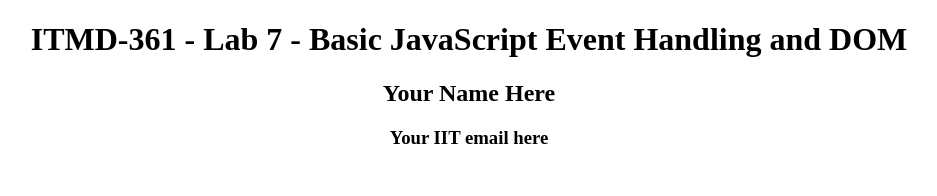
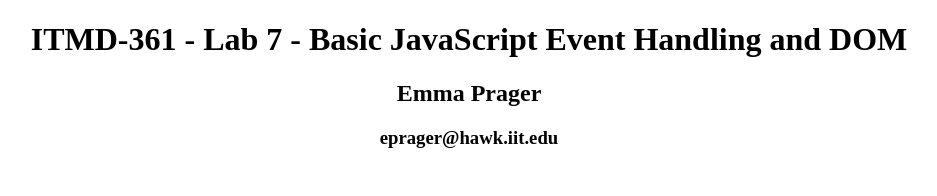
Before and after one commit to eprager/itmd361-lab7, a plain HTML site: page lab7.html in a window 1280 px wide. Shown: the top 196 px of the page, without its empty margins (171-1108 px from the left). Drawn offline with Linux system fonts and the light colour scheme.

Commit message:
update name and email

```diff
--- a/lab7.html
+++ b/lab7.html
@@ -8,8 +8,8 @@
 </head>
 <body>
 	<h1 class="center">ITMD-361 - Lab 7 - Basic JavaScript Event Handling and DOM</h1>
-	<h2 class="center">Your Name Here</h2>
-	<h3 class="center">Your IIT email here</h3>
+	<h2 class="center">Emma Prager</h2>
+	<h3 class="center">eprager@hawk.iit.edu</h3>
 	<div id="container">
 		<input id="entryinput" type="text" name="textentry" placeholder="Enter a Message">
 		<div id="entrybutton">Alert Me</div>
```
